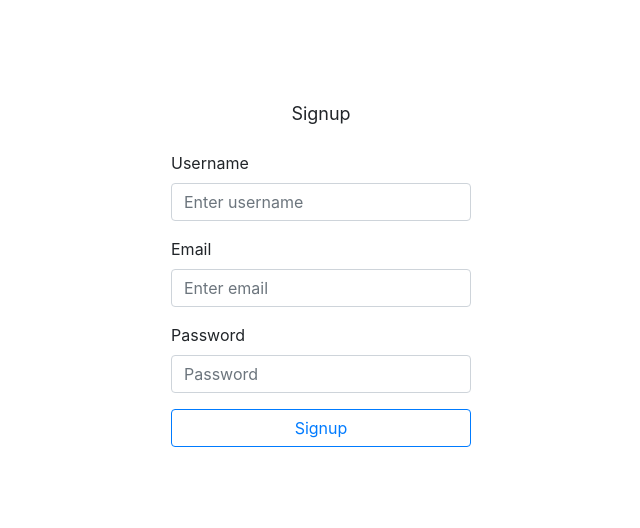
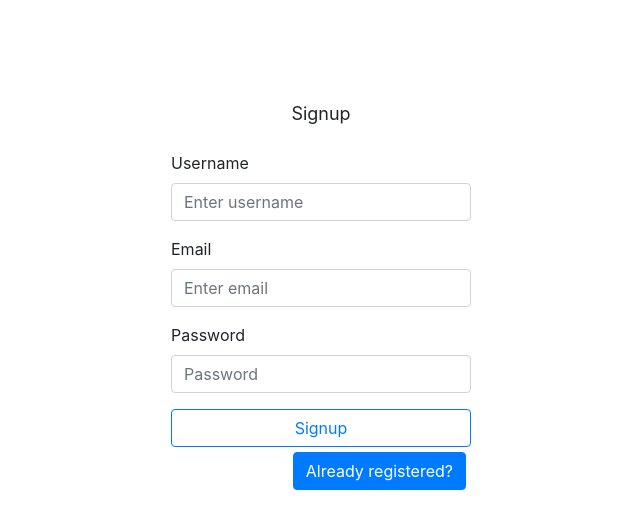
Before and after one commit to HareshNasit/Moviegram, a React (Create React App) app in the folder moviegram/: page /signup in a window 1280 px wide. Shown: the top 528 px of the page, without its empty margins (319-959 px from the left). Built offline with nearby package versions, Linux system fonts and the light colour scheme.

Commit message:
already registered button

```diff
--- a/moviegram/src/Components/Signup/index.js
+++ b/moviegram/src/Components/Signup/index.js
@@ -1,6 +1,7 @@
 import React from 'react';
 import './styles.css';
 import { Button, Form } from 'react-bootstrap';
+import {Link} from 'react-router-dom';
 
 class SignupScreen extends React.Component {
   render() {
@@ -30,7 +31,9 @@ class SignupScreen extends React.Component {
             <Button variant="outline-primary" type="submit" className="loginButton">
               Signup
             </Button>
-
+            <div className="registeredButtonBox">
+              <Button className="alreadyRegisteredButton" as={Link} to="/login" type="submit">Already registered?</Button>
+            </div>
 
 
 
--- a/moviegram/src/Components/Signup/styles.css
+++ b/moviegram/src/Components/Signup/styles.css
@@ -14,8 +14,17 @@
     width: 100%;
 }
 
-
 .welcomeText {
     text-align: center;
     font-size: large;
   }
+
+.registeredButtonBox {
+    height: 50px;
+}
+
+.alreadyRegisteredButton {
+    margin: 5px;
+    right: 0px;
+    position: absolute;
+}
```
Also changed, not shown: moviegram/src/Components/Login/index.js (+3 -6 lines).
